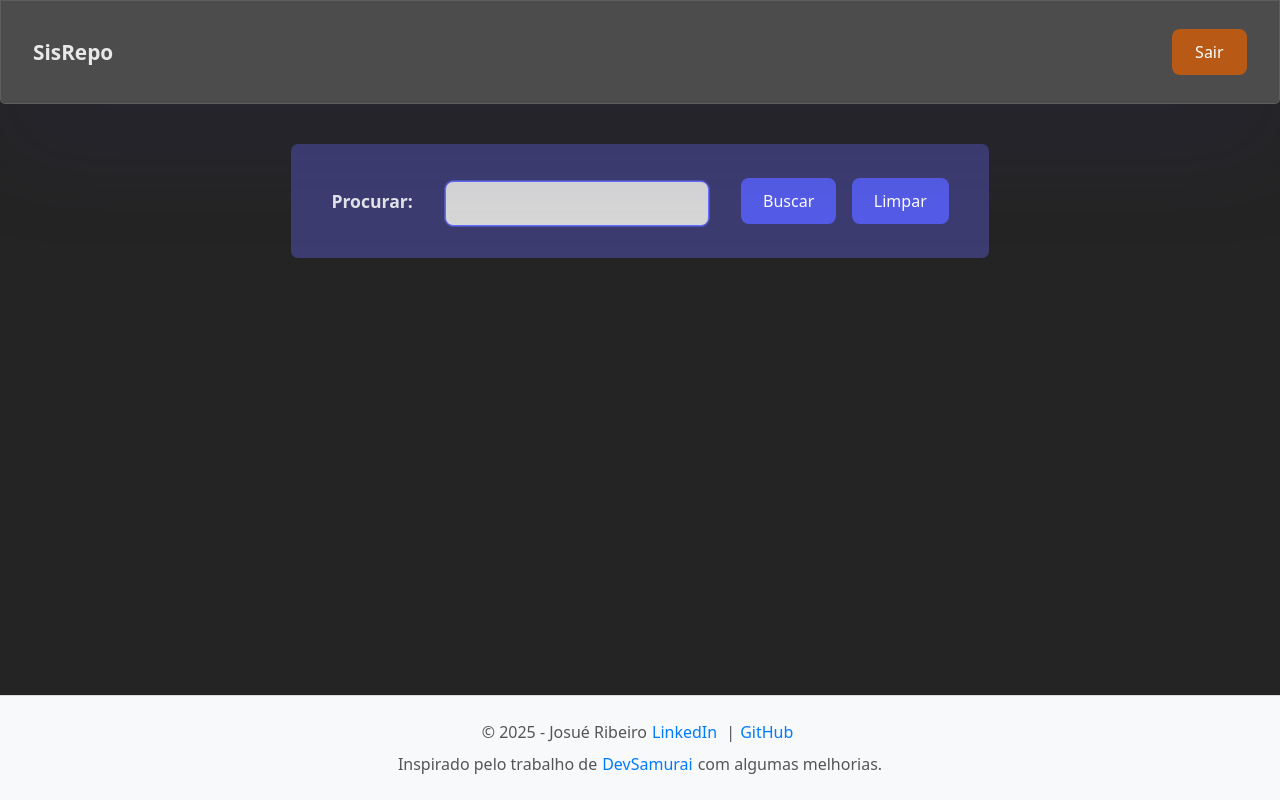
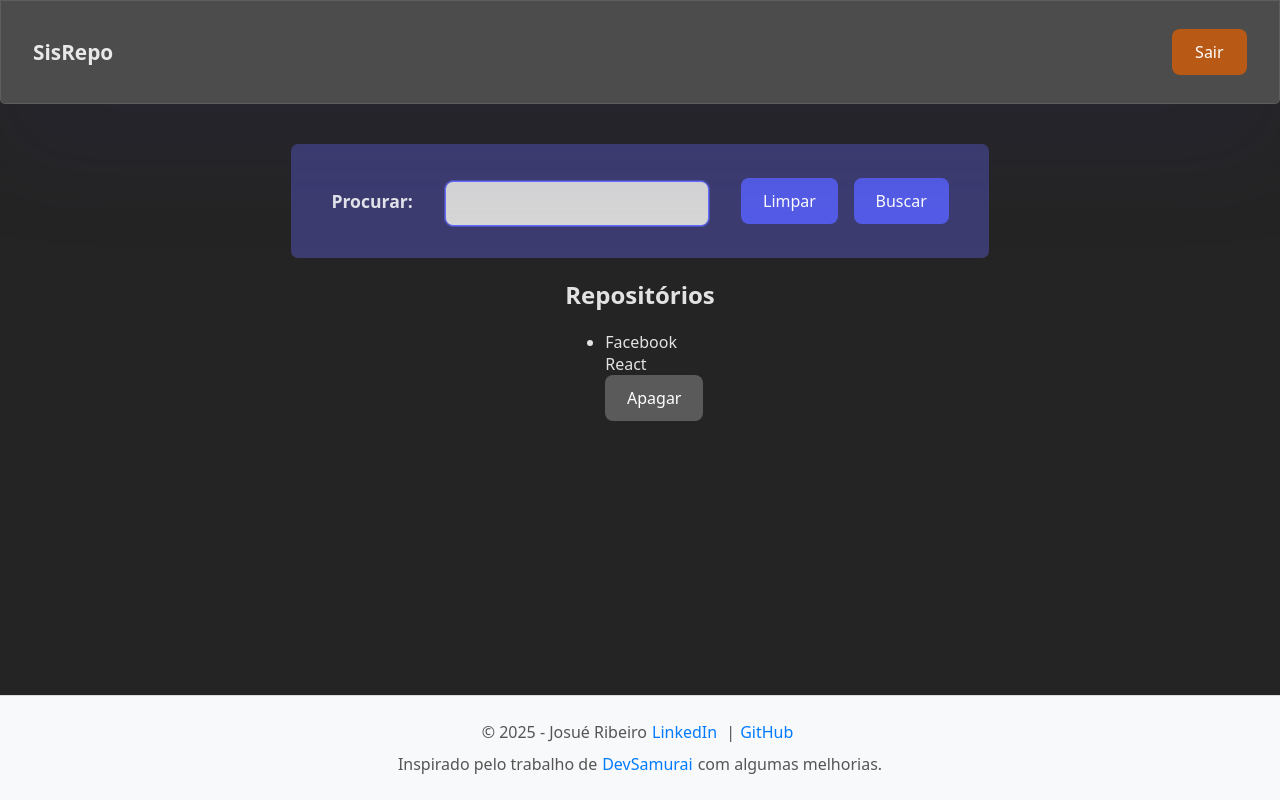
Before and after one commit to Jreng7/projects, a React (Vite) app in the folder gerenciamento_repositorios/frontend/: page / in a window 1280 px wide. Built offline with nearby package versions, Linux system fonts and the light colour scheme.

Commit message:
feat: campo para listar repositorios adicionado

```diff
--- a/gerenciamento_repositorios/frontend/src/pages/MainPage/index.jsx
+++ b/gerenciamento_repositorios/frontend/src/pages/MainPage/index.jsx
@@ -5,6 +5,14 @@ const MainPage = () => {
 
   const handleLogout = () => {
     console.log('Saindo...')
+  }
+
+  const handleSearch = (query) => {
+    console.log('query' ,query)
+  }
+
+  const handleClear = () => {
+    console.log('clear')
   }
 
   return (
@@ -20,9 +28,22 @@ const MainPage = () => {
         <label htmlFor="query">Procurar:</label>
         <input type="search" id="query" name="query"/>
         <div className="btn">
-          <button>Buscar</button>
-          <button>Limpar</button>
+          <button onClick={handleClear}>Limpar</button>
+          <button onClick={handleSearch}>Buscar</button>
         </div>
+      </div>
+
+      <div className="repositories">
+        <h2 className="title">Repositórios</h2>
+        <ul className="list">
+          <li>
+            <div className="info">
+              <div className="owner">Facebook</div>
+              <div className="react">React</div>
+            </div>
+            <button>Apagar</button>
+          </li>
+        </ul>
       </div>
     </div>
   )
```
